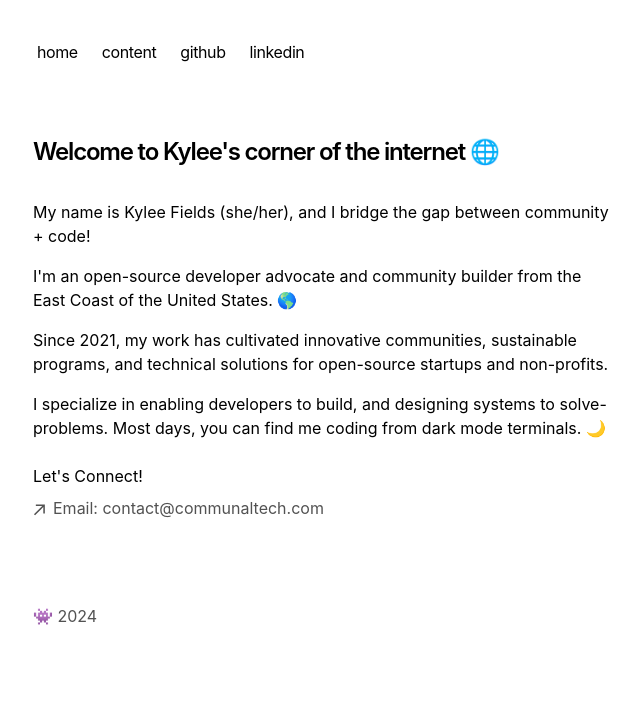
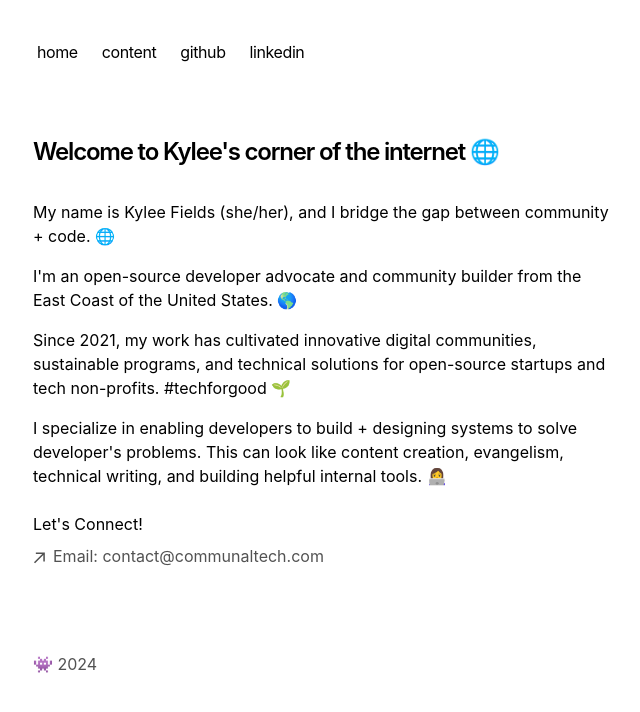
Before and after one commit to kyleecodes/communaltech_nextjs_website, a Next.js app: page / in a window 1280 px wide. Shown: the top 712 px of the page, without its empty margins (319-959 px from the left). Built offline with nearby package versions, Linux system fonts and the light colour scheme.

Commit message:
Update page.tsx

```diff
--- a/app/page.tsx
+++ b/app/page.tsx
@@ -8,7 +8,7 @@ export default function Page() {
         Welcome to Kylee's corner of the internet 🌐
       </h1>
       <p className="mb-4">
-        {`My name is Kylee Fields (she/her), and I bridge the gap between community + code!`}
+        {`My name is Kylee Fields (she/her), and I bridge the gap between community + code.  🌐`}
       </p>
       <p className="mb-4">
         {`
@@ -16,11 +16,11 @@ export default function Page() {
       </p>
       <p className="mb-4">
         {`
-        Since 2021, my work has cultivated innovative communities, sustainable programs, and technical solutions for open-source startups and non-profits.`}
+        Since 2021, my work has cultivated innovative digital communities, sustainable programs, and technical solutions for open-source startups and tech non-profits. #techforgood 🌱`}
       </p>
       <p className="mb-4">
         {`
-        I specialize in enabling developers to build, and designing systems to solve-problems. Most days, you can find me coding from dark mode terminals. 🌙 `}
+        I specialize in enabling developers to build + designing systems to solve developer's problems. This can look like content creation, evangelism, technical writing, and building helpful internal tools. 👩‍💻 `}
       </p>
       <div className="mt-6 mb-4">
         Let's Connect!
```
